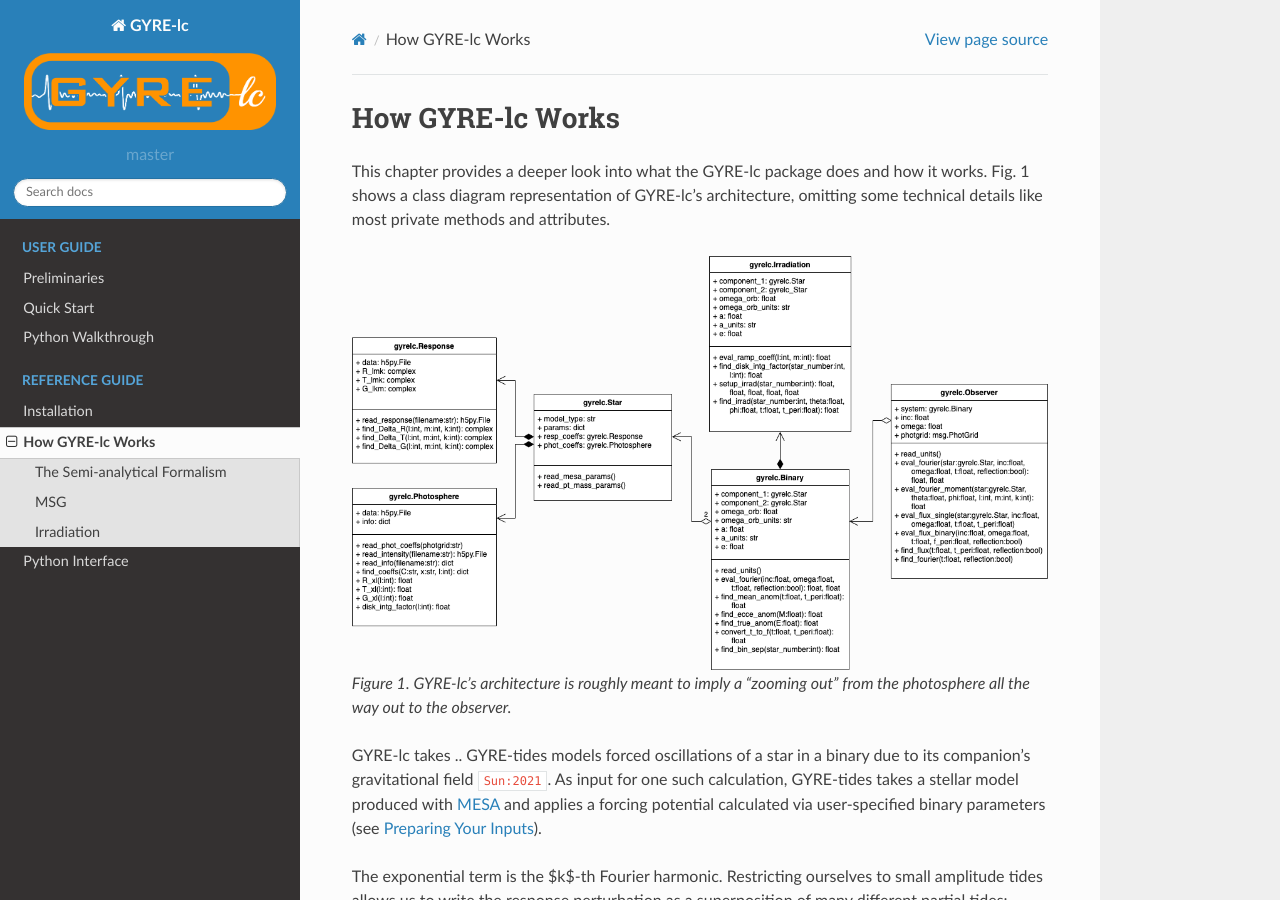
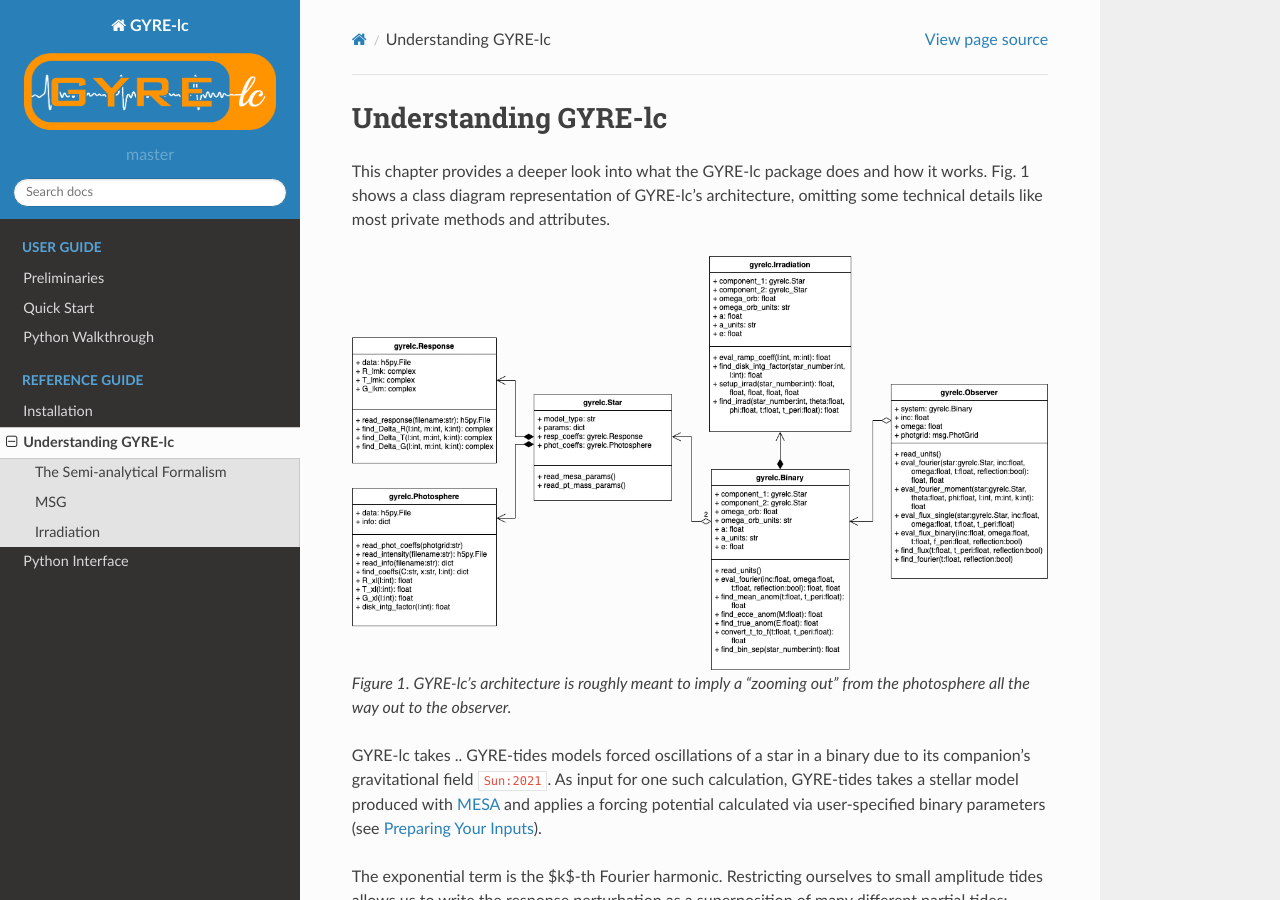
Before and after one commit to aaronesque/gyre-lc, a Sphinx documentation site: the page built from docs/source/ref-guide/understanding-gyre-lc.rst, in a window 1280 px wide and 900 px high. Built offline with Sphinx 7.4.7 and the Read the Docs theme 2.0.0, drawn with Linux system fonts in a browser that asks for light colours; cross-references to code outside the pages are shown as plain code.

Commit message:
understanding-gyre-lc

```diff
--- a/docs/source/index.rst
+++ b/docs/source/index.rst
@@ -28,5 +28,5 @@ GYRE-lc
    :maxdepth: 2
 
    ref-guide/installation.rst
-   ref-guide/how-gyre-lc-works.rst
+   ref-guide/understanding-gyre-lc.rst
    ref-guide/python-interface.rst
--- a/docs/source/ref-guide/how-gyre-lc-works.rst
+++ b/docs/source/ref-guide/understanding-gyre-lc.rst
@@ -1,9 +1,9 @@
-.. _how-gyre-lc-works:
+.. _understanding-gyre-lc:
 
 .. gyre-lc documentation master file, created by
 
 #############################
-How GYRE-lc Works
+Understanding GYRE-lc
 #############################
 
 This chapter provides a deeper look into what the GYRE-lc package does and how it works. Fig. 1 shows a class diagram representation of GYRE-lc's architecture, omitting some technical details like most private methods and attributes.
@@ -31,7 +31,7 @@ The exponential term is the $k$-th Fourier harmonic. Restricting ourselves to sm
 .. math::
    \xi_r(\vec{r}; t) = \sum_{l,m,k} \tilde{\xi}_{r; l,m,k}(r) \; Y^m_l (\theta, \phi) \; e^{-i k \Omega_\textrm{orb} t}
 
-It follows from :ads_citet:`Townsend:2003b` (see :ref:`The Semi-analytical Formalism <how-gyre-lc-works-formalism>`) that we may also expand the radiative luminosity that way into surface luminosity variations:
+It follows from :ads_citet:`Townsend:2003b` (see :ref:`The Semi-analytical Formalism <understanding-formalism>`) that we may also expand the radiative luminosity that way into surface luminosity variations:
 
 .. math::
    \delta L(\vec{r};t)_\textrm{rad} = \widetilde{\delta L}_{\textrm{rad};l,m,k}(r) \; Y^m_l \; e^{-i k \Omega_\textrm{orb} t }
@@ -47,7 +47,7 @@ It follows from :ads_citet:`Townsend:2003b` (see :ref:`The Semi-analytical Forma
 
 GYRE-tides calculates the tide model, i.e. the partial tide amplitudes :math:`\tilde{\xi}_{r;l,m,k}(R)` and surface luminosity variations :math:`\widetilde{\delta L}_{\textrm{rad};l,m,k}(R)`, and writes them to file. A corresponding tide model is then created for the companion's neighbor. Both tide models, along with their corresponding stellar models, are the 4 files required to build a single light curve using GYRE-LC.
 
-.. _how-gyre-lc-works-formalism:
+.. _understanding-formalism:
 
 *********************************
 The Semi-analytical Formalism
```
